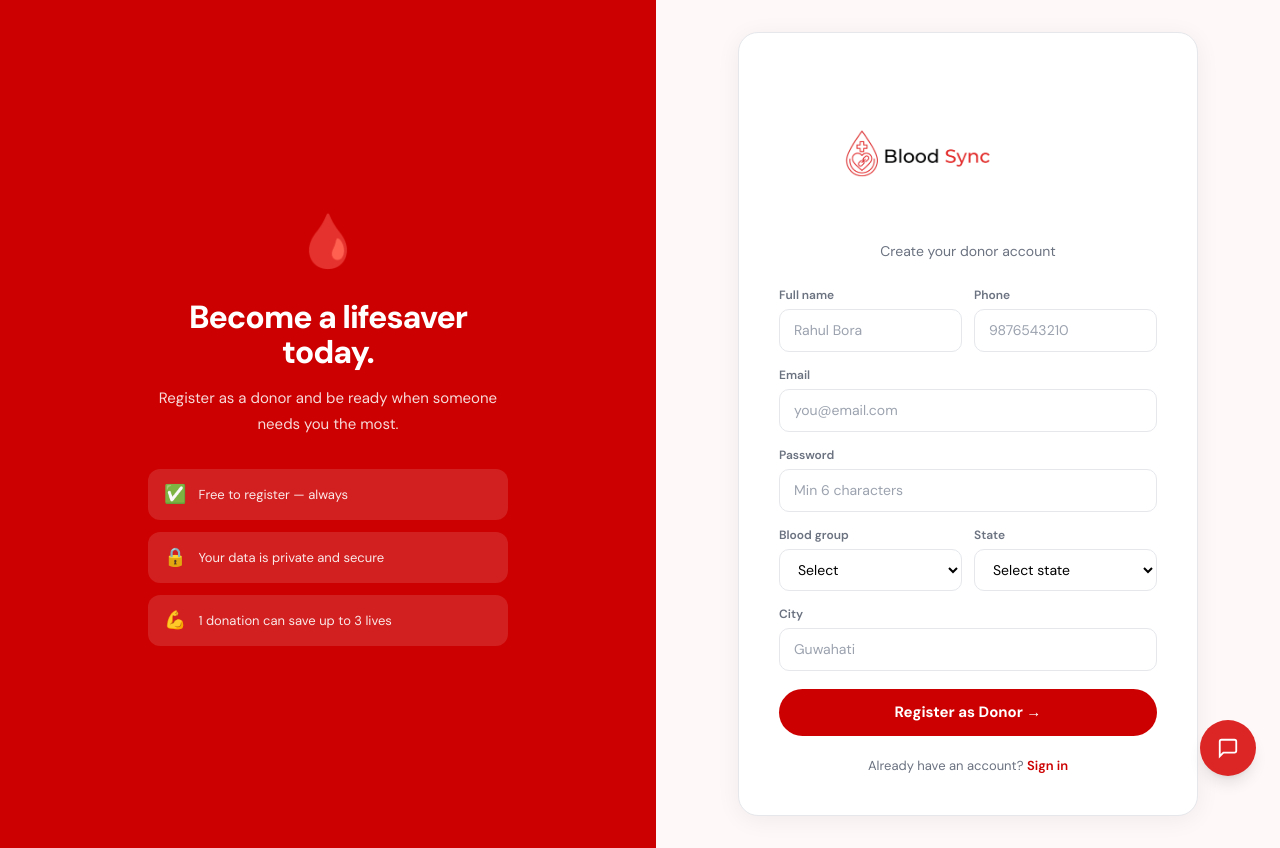
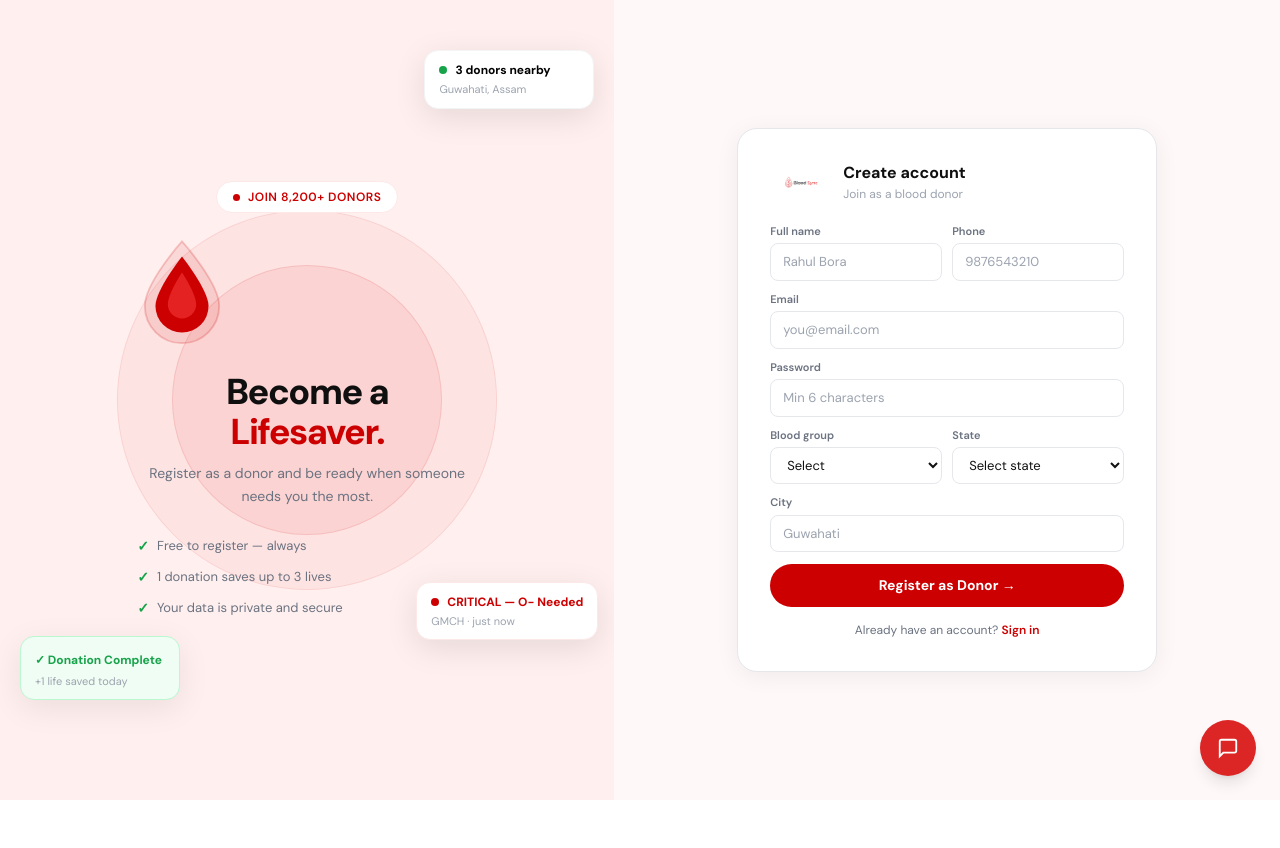
Before and after one commit to Arnab-Kashyap/BloodSync, a React (Vite) app in the folder client/: page /register in a window 1280 px wide. After the commit the page ends 800 px from the top, so only its background shows below. Built offline with nearby package versions, Linux system fonts and the light colour scheme.

Commit message:
auth pages redesign

```diff
--- a/client/src/pages/Login.jsx
+++ b/client/src/pages/Login.jsx
@@ -1,7 +1,6 @@
 import { useState } from 'react';
 import { Link, useNavigate } from 'react-router-dom';
 import { useAuth } from '../context/AuthContext';
-import Navbar from '../components/Navbar';
 
 export default function Login() {
   const navigate = useNavigate();
@@ -14,48 +13,119 @@ export default function Login() {
     e.preventDefault();
     setError('');
     const result = await login(email, password);
-    if (result.success) {
-      navigate('/dashboard');
-    } else {
-      setError(result.message);
-    }
+    if (result.success) navigate('/dashboard');
+    else setError(result.message);
+  };
+
+  const input = {
+    width: '100%', padding: '10px 14px',
+    border: '1.5px solid #E5E7EB', borderRadius: 8,
+    fontSize: 14, fontFamily: 'inherit', outline: 'none',
+    boxSizing: 'border-box', background: 'white', color: '#111',
+  };
+
+  const label = {
+    fontSize: 11, fontWeight: 600,
+    color: '#6B7280', display: 'block', marginBottom: 4,
   };
 
   return (
-    <div className="min-h-screen bg-gray-50 flex items-center justify-center p-8">
-      <div className="bg-white rounded-2xl border border-gray-200 p-8 w-full max-w-sm">
-        <div className="font-bold text-2xl mb-1">
-          <span className="text-red-600">Blood</span>Sync
+    <div style={{ height: '100vh', display: 'flex', fontFamily: "'DM Sans', sans-serif", overflow: 'hidden' }}>
+
+      <div style={{
+        width: '48%', background: '#FFF0EF',
+        display: 'flex', flexDirection: 'column',
+        alignItems: 'center', justifyContent: 'center',
+        padding: '3rem 2.5rem', flexShrink: 0,
+        position: 'relative', overflow: 'hidden',
+      }}>
+        <div style={{ position: 'absolute', top: '50%', left: '50%', transform: 'translate(-50%, -50%)', width: 380, height: 380, borderRadius: '50%', background: 'rgba(204,0,0,0.05)', border: '1px solid rgba(204,0,0,0.08)' }} />
+        <div style={{ position: 'absolute', top: '50%', left: '50%', transform: 'translate(-50%, -50%)', width: 270, height: 270, borderRadius: '50%', background: 'rgba(204,0,0,0.07)', border: '1px solid rgba(204,0,0,0.1)' }} />
+
+        <div style={{ position: 'relative', zIndex: 2, textAlign: 'center', maxWidth: 340 }}>
+          <div style={{ display: 'inline-flex', alignItems: 'center', gap: 8, background: 'white', border: '1px solid #FDE8E8', borderRadius: 50, padding: '6px 16px', marginBottom: 24 }}>
+            <div style={{ width: 7, height: 7, borderRadius: '50%', background: '#CC0000' }} />
+            <span style={{ fontSize: 12, fontWeight: 600, color: '#CC0000', letterSpacing: 0.5 }}>REAL-TIME BLOOD MATCHING</span>
           </div>
-        <p className="text-gray-500 text-sm mb-6">Sign in to your account</p>
+
+          <svg width="90" height="115" viewBox="0 0 100 130" style={{ marginBottom: 20 }}>
+            <path d="M50 5C50 5 8 52 8 78a42 42 0 0084 0C92 52 50 5 50 5z" fill="#CC0000" opacity="0.1"/>
+            <path d="M50 5C50 5 8 52 8 78a42 42 0 0084 0C92 52 50 5 50 5z" fill="none" stroke="#CC0000" strokeWidth="2" opacity="0.2"/>
+            <path d="M50 22C50 22 20 60 20 78a30 30 0 0060 0C80 60 50 22 50 22z" fill="#CC0000"/>
+            <path d="M50 40C50 40 34 64 34 76a16 16 0 0032 0C66 64 50 40 50 40z" fill="#FF4444" opacity="0.5"/>
+          </svg>
+
+          <h2 style={{ fontSize: 36, fontWeight: 900, letterSpacing: '-1.5px', color: '#0F0F0F', marginBottom: 10, lineHeight: 1.1 }}>
+            Save Lives.<br /><span style={{ color: '#CC0000' }}>Sign In Now.</span>
+          </h2>
+          <p style={{ fontSize: 14, color: '#6B7280', lineHeight: 1.65, marginBottom: 28 }}>
+            Access your donor profile and connect with people who need your help today.
+          </p>
+          <div style={{ display: 'flex', flexDirection: 'column', gap: 10, textAlign: 'left' }}>
+            {['Verified donors', 'Free forever', 'India-wide network'].map(t => (
+              <div key={t} style={{ display: 'flex', alignItems: 'center', gap: 8 }}>
+                <span style={{ color: '#16A34A', fontWeight: 800, fontSize: 14 }}>✓</span>
+                <span style={{ fontSize: 13, color: '#6B7280' }}>{t}</span>
+              </div>
+            ))}
+          </div>
+        </div>
+
+        <div style={{ position: 'absolute', top: 60, right: 24, zIndex: 3, background: 'white', borderRadius: 14, padding: '10px 14px', boxShadow: '0 8px 32px rgba(0,0,0,0.10)', border: '1px solid #F3F4F6', minWidth: 170 }}>
+          <div style={{ display: 'flex', alignItems: 'center', gap: 8 }}>
+            <div style={{ width: 8, height: 8, borderRadius: '50%', background: '#16A34A' }} />
+            <span style={{ fontSize: 12, fontWeight: 700 }}>Rahul S. — O+ available</span>
+          </div>
+          <div style={{ fontSize: 11, color: '#9CA3AF', marginTop: 2 }}>Guwahati, Assam</div>
+        </div>
+
+        <div style={{ position: 'absolute', bottom: 100, left: 24, zIndex: 3, background: '#F0FDF4', borderRadius: 14, padding: '10px 14px', boxShadow: '0 8px 32px rgba(0,0,0,0.08)', border: '1px solid #BBF7D0', minWidth: 160 }}>
+          <span style={{ fontSize: 12, fontWeight: 700, color: '#16A34A' }}>✓ Donation Complete</span>
+          <div style={{ fontSize: 11, color: '#9CA3AF', marginTop: 2 }}>+1 life saved today</div>
+        </div>
+
+        <div style={{ position: 'absolute', bottom: 160, right: 20, zIndex: 3, background: 'white', borderRadius: 14, padding: '10px 14px', boxShadow: '0 8px 32px rgba(0,0,0,0.10)', border: '1px solid #FDE8E8', minWidth: 160 }}>
+          <div style={{ display: 'flex', alignItems: 'center', gap: 8 }}>
+            <div style={{ width: 8, height: 8, borderRadius: '50%', background: '#CC0000' }} />
+            <span style={{ fontSize: 12, fontWeight: 700, color: '#CC0000' }}>CRITICAL — A− Needed</span>
+          </div>
+          <div style={{ fontSize: 11, color: '#9CA3AF', marginTop: 2 }}>GMCH · 2 min ago</div>
+        </div>
+      </div>
+
+      <div style={{ flex: 1, background: '#FFF8F8', display: 'flex', alignItems: 'center', justifyContent: 'center', padding: '2rem' }}>
+        <div style={{ background: 'white', borderRadius: 20, border: '1px solid #E5E7EB', padding: '2.5rem', width: '100%', maxWidth: 400, boxShadow: '0 4px 24px rgba(0,0,0,0.06)' }}>
+          <div style={{ display: 'flex', alignItems: 'center', gap: 10, marginBottom: 28 }}>
+            <img src="/logo.png" alt="BloodSync" style={{ height: 36 }} />
+            <div>
+              <div style={{ fontSize: 16, fontWeight: 700, color: '#0F0F0F' }}>Welcome back</div>
+              <div style={{ fontSize: 12, color: '#9CA3AF' }}>Sign in to your donor account</div>
+            </div>
+          </div>
 
           {error && (
-          <div className="bg-red-50 text-red-600 border border-red-200 rounded-lg px-4 py-3 text-sm mb-4">
-            {error}
-          </div>
+            <div style={{ background: '#FEF2F2', color: '#CC0000', border: '1px solid #FDE8E8', borderRadius: 8, padding: '8px 12px', fontSize: 12, marginBottom: 16 }}>{error}</div>
           )}
 
-        <form onSubmit={handleSubmit} className="space-y-4">
+          <form onSubmit={handleSubmit} style={{ display: 'flex', flexDirection: 'column', gap: 14 }}>
             <div>
-            <label className="text-xs font-medium text-gray-500 block mb-1">Email</label>
-            <input className="w-full border border-gray-200 rounded-lg px-3 py-2 text-sm outline-none focus:border-red-400"
-              type="email" placeholder="you@email.com" value={email} onChange={(e) => setEmail(e.target.value)} required />
+              <label style={label}>Email</label>
+              <input style={input} type="email" placeholder="you@email.com" value={email} onChange={(e) => setEmail(e.target.value)} required />
             </div>
             <div>
-            <label className="text-xs font-medium text-gray-500 block mb-1">Password</label>
-            <input className="w-full border border-gray-200 rounded-lg px-3 py-2 text-sm outline-none focus:border-red-400"
-              type="password" placeholder="Your password" value={password} onChange={(e) => setPassword(e.target.value)} required />
+              <label style={label}>Password</label>
+              <input style={input} type="password" placeholder="Your password" value={password} onChange={(e) => setPassword(e.target.value)} required />
             </div>
-          <button type="submit" disabled={loading}
-            className="w-full bg-red-600 hover:bg-red-500 text-white rounded-lg py-2.5 text-sm font-medium transition-colors">
-            {loading ? 'Signing in...' : 'Sign In'}
+            <button type="submit" disabled={loading} style={{ width: '100%', padding: '12px', background: '#CC0000', color: 'white', border: 'none', borderRadius: 50, fontSize: 15, fontWeight: 700, cursor: 'pointer', fontFamily: 'inherit', marginTop: 4 }}>
+              {loading ? 'Signing in...' : 'Sign In →'}
             </button>
           </form>
 
-        <p className="text-center text-sm text-gray-500 mt-4">
+          <p style={{ textAlign: 'center', fontSize: 13, color: '#6B7280', marginTop: 20 }}>
             New donor?{' '}
-          <Link to="/register" className="text-red-600 font-medium">Create an account</Link>
+            <Link to="/register" style={{ color: '#CC0000', fontWeight: 600, textDecoration: 'none' }}>Create an account</Link>
           </p>
+        </div>
       </div>
     </div>
   );
--- a/client/src/pages/Register.jsx
+++ b/client/src/pages/Register.jsx
@@ -3,7 +3,6 @@ import { Link, useNavigate } from 'react-router-dom';
 import { useAuth } from '../context/AuthContext';
 
 const BLOOD_GROUPS = ['A+', 'A-', 'B+', 'B-', 'AB+', 'AB-', 'O+', 'O-'];
-
 const STATES = [
   'Andhra Pradesh', 'Arunachal Pradesh', 'Assam', 'Bihar',
   'Chhattisgarh', 'Delhi', 'Goa', 'Gujarat', 'Haryana',
@@ -17,169 +16,156 @@ const STATES = [
 export default function Register() {
   const navigate = useNavigate();
   const { register, loading } = useAuth();
-  const [form, setForm] = useState({
-    name: '', email: '', password: '', phone: '',
-    bloodGroup: '', state: '', city: '',
-  });
+  const [form, setForm] = useState({ name: '', email: '', password: '', phone: '', bloodGroup: '', state: '', city: '' });
   const [error, setError] = useState('');
 
-  const handleChange = (e) => {
-    setForm({ ...form, [e.target.name]: e.target.value });
-  };
+  const handleChange = (e) => setForm({ ...form, [e.target.name]: e.target.value });
 
   const handleSubmit = async (e) => {
     e.preventDefault();
     setError('');
     const result = await register(form);
-    if (result.success) {
-      navigate('/dashboard');
-    } else {
-      setError(result.message);
-    }
+    if (result.success) navigate('/dashboard');
+    else setError(result.message);
   };
 
-  const inputStyle = {
-    width: '100%', padding: '10px 14px',
-    border: '1.5px solid #E5E7EB', borderRadius: 10,
-    fontSize: 14, fontFamily: 'inherit', outline: 'none',
-    boxSizing: 'border-box', background: 'white',
+  const input = {
+    width: '100%', padding: '8px 12px',
+    border: '1.5px solid #E5E7EB', borderRadius: 8,
+    fontSize: 13, fontFamily: 'inherit', outline: 'none',
+    boxSizing: 'border-box', background: 'white', color: '#111',
   };
 
-  const labelStyle = {
-    fontSize: 12, fontWeight: 600,
-    color: '#6B7280', display: 'block', marginBottom: 5,
+  const label = {
+    fontSize: 11, fontWeight: 600,
+    color: '#6B7280', display: 'block', marginBottom: 4,
   };
 
   return (
-    <div style={{
-      minHeight: '100vh', background: '#FFF8F8',
-      display: 'flex', fontFamily: "'DM Sans', sans-serif",
-    }}>
+    <div style={{ height: '100vh', display: 'flex', fontFamily: "'DM Sans', sans-serif", overflow: 'hidden' }}>
 
       <div style={{
-        flex: 1, background: '#CC0000',
+        width: '48%', background: '#FFF0EF',
         display: 'flex', flexDirection: 'column',
         alignItems: 'center', justifyContent: 'center',
-        padding: '3rem', color: 'white',
+        padding: '3rem 2.5rem', flexShrink: 0,
+        position: 'relative', overflow: 'hidden',
       }}>
-        <div style={{ maxWidth: 360, textAlign: 'center' }}>
-          <div style={{ fontSize: 52, marginBottom: 20 }}>🩸</div>
-          <h2 style={{ fontSize: 32, fontWeight: 900, letterSpacing: '-1px', marginBottom: 16, lineHeight: 1.1 }}>
-            Become a lifesaver today.
+        <div style={{ position: 'absolute', top: '50%', left: '50%', transform: 'translate(-50%, -50%)', width: 380, height: 380, borderRadius: '50%', background: 'rgba(204,0,0,0.05)', border: '1px solid rgba(204,0,0,0.08)' }} />
+        <div style={{ position: 'absolute', top: '50%', left: '50%', transform: 'translate(-50%, -50%)', width: 270, height: 270, borderRadius: '50%', background: 'rgba(204,0,0,0.07)', border: '1px solid rgba(204,0,0,0.1)' }} />
+
+        <div style={{ position: 'relative', zIndex: 2, textAlign: 'center', maxWidth: 340 }}>
+          <div style={{ display: 'inline-flex', alignItems: 'center', gap: 8, background: 'white', border: '1px solid #FDE8E8', borderRadius: 50, padding: '6px 16px', marginBottom: 24 }}>
+            <div style={{ width: 7, height: 7, borderRadius: '50%', background: '#CC0000' }} />
+            <span style={{ fontSize: 12, fontWeight: 600, color: '#CC0000', letterSpacing: 0.5 }}>JOIN 8,200+ DONORS</span>
+          </div>
+
+          <svg width="90" height="115" viewBox="0 0 100 130" style={{ marginBottom: 20 }}>
+            <path d="M50 5C50 5 8 52 8 78a42 42 0 0084 0C92 52 50 5 50 5z" fill="#CC0000" opacity="0.1"/>
+            <path d="M50 5C50 5 8 52 8 78a42 42 0 0084 0C92 52 50 5 50 5z" fill="none" stroke="#CC0000" strokeWidth="2" opacity="0.2"/>
+            <path d="M50 22C50 22 20 60 20 78a30 30 0 0060 0C80 60 50 22 50 22z" fill="#CC0000"/>
+            <path d="M50 40C50 40 34 64 34 76a16 16 0 0032 0C66 64 50 40 50 40z" fill="#FF4444" opacity="0.5"/>
+          </svg>
+
+          <h2 style={{ fontSize: 36, fontWeight: 900, letterSpacing: '-1.5px', color: '#0F0F0F', marginBottom: 10, lineHeight: 1.1 }}>
+            Become a<br /><span style={{ color: '#CC0000' }}>Lifesaver.</span>
           </h2>
-          <p style={{ fontSize: 15, opacity: 0.85, lineHeight: 1.7, marginBottom: 32 }}>
+          <p style={{ fontSize: 14, color: '#6B7280', lineHeight: 1.65, marginBottom: 28 }}>
             Register as a donor and be ready when someone needs you the most.
           </p>
-          <div style={{ display: 'flex', flexDirection: 'column', gap: 12 }}>
-            {[
-              { icon: '✅', text: 'Free to register — always' },
-              { icon: '🔒', text: 'Your data is private and secure' },
-              { icon: '💪', text: '1 donation can save up to 3 lives' },
-            ].map(f => (
-              <div key={f.text} style={{
-                display: 'flex', alignItems: 'center', gap: 12,
-                background: 'rgba(255,255,255,0.12)',
-                borderRadius: 12, padding: '12px 16px', textAlign: 'left',
-              }}>
-                <span style={{ fontSize: 18 }}>{f.icon}</span>
-                <span style={{ fontSize: 13, opacity: 0.9 }}>{f.text}</span>
+          <div style={{ display: 'flex', flexDirection: 'column', gap: 10, textAlign: 'left' }}>
+            {['Free to register — always', '1 donation saves up to 3 lives', 'Your data is private and secure'].map(t => (
+              <div key={t} style={{ display: 'flex', alignItems: 'center', gap: 8 }}>
+                <span style={{ color: '#16A34A', fontWeight: 800, fontSize: 14 }}>✓</span>
+                <span style={{ fontSize: 13, color: '#6B7280' }}>{t}</span>
               </div>
             ))}
           </div>
         </div>
+
+        <div style={{ position: 'absolute', top: 50, right: 20, zIndex: 3, background: 'white', borderRadius: 14, padding: '10px 14px', boxShadow: '0 8px 32px rgba(0,0,0,0.10)', border: '1px solid #F3F4F6', minWidth: 170 }}>
+          <div style={{ display: 'flex', alignItems: 'center', gap: 8 }}>
+            <div style={{ width: 8, height: 8, borderRadius: '50%', background: '#16A34A' }} />
+            <span style={{ fontSize: 12, fontWeight: 700 }}>3 donors nearby</span>
+          </div>
+          <div style={{ fontSize: 11, color: '#9CA3AF', marginTop: 2 }}>Guwahati, Assam</div>
+        </div>
+
+        <div style={{ position: 'absolute', bottom: 100, left: 20, zIndex: 3, background: '#F0FDF4', borderRadius: 14, padding: '10px 14px', boxShadow: '0 8px 32px rgba(0,0,0,0.08)', border: '1px solid #BBF7D0', minWidth: 160 }}>
+          <span style={{ fontSize: 12, fontWeight: 700, color: '#16A34A' }}>✓ Donation Complete</span>
+          <div style={{ fontSize: 11, color: '#9CA3AF', marginTop: 2 }}>+1 life saved today</div>
+        </div>
+
+        <div style={{ position: 'absolute', bottom: 160, right: 16, zIndex: 3, background: 'white', borderRadius: 14, padding: '10px 14px', boxShadow: '0 8px 32px rgba(0,0,0,0.10)', border: '1px solid #FDE8E8', minWidth: 160 }}>
+          <div style={{ display: 'flex', alignItems: 'center', gap: 8 }}>
+            <div style={{ width: 8, height: 8, borderRadius: '50%', background: '#CC0000' }} />
+            <span style={{ fontSize: 12, fontWeight: 700, color: '#CC0000' }}>CRITICAL — O− Needed</span>
+          </div>
+          <div style={{ fontSize: 11, color: '#9CA3AF', marginTop: 2 }}>GMCH · just now</div>
+        </div>
       </div>
 
-      <div style={{
-        flex: 1, display: 'flex',
-        alignItems: 'center', justifyContent: 'center', padding: '2rem',
-        overflowY: 'auto',
-      }}>
-        <div style={{
-          background: 'white', borderRadius: 20,
-          border: '1px solid #E5E7EB', padding: '2.5rem',
-          width: '100%', maxWidth: 460,
-          boxShadow: '0 4px 24px rgba(0,0,0,0.06)',
-        }}>
-          <div style={{ textAlign: 'center', marginBottom: 24 }}>
-            <img src="/logo.png" alt="BloodSync" style={{ height: 160, marginBottom: 8 }} />
-            <p style={{ fontSize: 14, color: '#6B7280' }}>Create your donor account</p>
+      <div style={{ flex: 1, background: '#FFF8F8', display: 'flex', alignItems: 'center', justifyContent: 'center', padding: '2rem', overflow: 'hidden' }}>
+        <div style={{ background: 'white', borderRadius: 20, border: '1px solid #E5E7EB', padding: '2rem', width: '100%', maxWidth: 420, boxShadow: '0 4px 24px rgba(0,0,0,0.06)' }}>
+          <div style={{ display: 'flex', alignItems: 'center', gap: 10, marginBottom: 20 }}>
+            <img src="/logo.png" alt="BloodSync" style={{ height: 36 }} />
+            <div>
+              <div style={{ fontSize: 16, fontWeight: 700, color: '#0F0F0F' }}>Create account</div>
+              <div style={{ fontSize: 12, color: '#9CA3AF' }}>Join as a blood donor</div>
+            </div>
           </div>
 
           {error && (
-            <div style={{
-              background: '#FEF2F2', color: '#CC0000',
-              border: '1px solid #FDE8E8', borderRadius: 10,
-              padding: '10px 14px', fontSize: 13, marginBottom: 16,
-            }}>{error}</div>
+            <div style={{ background: '#FEF2F2', color: '#CC0000', border: '1px solid #FDE8E8', borderRadius: 8, padding: '8px 12px', fontSize: 12, marginBottom: 12 }}>{error}</div>
           )}
 
-          <form onSubmit={handleSubmit} style={{ display: 'flex', flexDirection: 'column', gap: 14 }}>
-            <div style={{ display: 'grid', gridTemplateColumns: '1fr 1fr', gap: 12 }}>
+          <form onSubmit={handleSubmit} style={{ display: 'flex', flexDirection: 'column', gap: 10 }}>
+            <div style={{ display: 'grid', gridTemplateColumns: '1fr 1fr', gap: 10 }}>
               <div>
-                <label style={labelStyle}>Full name</label>
-                <input style={inputStyle} name="name" placeholder="Rahul Bora"
-                  value={form.name} onChange={handleChange} required />
+                <label style={label}>Full name</label>
+                <input style={input} name="name" placeholder="Rahul Bora" value={form.name} onChange={handleChange} required />
               </div>
               <div>
-                <label style={labelStyle}>Phone</label>
-                <input style={inputStyle} name="phone" placeholder="9876543210"
-                  value={form.phone} onChange={handleChange} required />
+                <label style={label}>Phone</label>
+                <input style={input} name="phone" placeholder="9876543210" value={form.phone} onChange={handleChange} required />
               </div>
             </div>
-
             <div>
-              <label style={labelStyle}>Email</label>
-              <input style={inputStyle} name="email" type="email" placeholder="you@email.com"
-                value={form.email} onChange={handleChange} required />
+              <label style={label}>Email</label>
+              <input style={input} name="email" type="email" placeholder="you@email.com" value={form.email} onChange={handleChange} required />
             </div>
-
             <div>
-              <label style={labelStyle}>Password</label>
-              <input style={inputStyle} name="password" type="password" placeholder="Min 6 characters"
-                value={form.password} onChange={handleChange} required minLength={6} />
+              <label style={label}>Password</label>
+              <input style={input} name="password" type="password" placeholder="Min 6 characters" value={form.password} onChange={handleChange} required minLength={6} />
             </div>
-
-            <div style={{ display: 'grid', gridTemplateColumns: '1fr 1fr', gap: 12 }}>
+            <div style={{ display: 'grid', gridTemplateColumns: '1fr 1fr', gap: 10 }}>
               <div>
-                <label style={labelStyle}>Blood group</label>
-                <select style={inputStyle} name="bloodGroup" value={form.bloodGroup}
-                  onChange={handleChange} required>
+                <label style={label}>Blood group</label>
+                <select style={input} name="bloodGroup" value={form.bloodGroup} onChange={handleChange} required>
                   <option value="">Select</option>
                   {BLOOD_GROUPS.map(bg => <option key={bg}>{bg}</option>)}
                 </select>
               </div>
               <div>
-                <label style={labelStyle}>State</label>
-                <select style={inputStyle} name="state" value={form.state}
-                  onChange={handleChange} required>
+                <label style={label}>State</label>
+                <select style={input} name="state" value={form.state} onChange={handleChange} required>
                   <option value="">Select state</option>
                   {STATES.map(s => <option key={s}>{s}</option>)}
                 </select>
               </div>
             </div>
-
             <div>
-              <label style={labelStyle}>City</label>
-              <input style={inputStyle} name="city" placeholder="Guwahati"
-                value={form.city} onChange={handleChange} required />
+              <label style={label}>City</label>
+              <input style={input} name="city" placeholder="Guwahati" value={form.city} onChange={handleChange} required />
             </div>
-
-            <button type="submit" disabled={loading} style={{
-              width: '100%', padding: '12px',
-              background: '#CC0000', color: 'white',
-              border: 'none', borderRadius: 50,
-              fontSize: 15, fontWeight: 700,
-              cursor: 'pointer', fontFamily: 'inherit', marginTop: 4,
-            }}>
+            <button type="submit" disabled={loading} style={{ width: '100%', padding: '11px', background: '#CC0000', color: 'white', border: 'none', borderRadius: 50, fontSize: 14, fontWeight: 700, cursor: 'pointer', fontFamily: 'inherit', marginTop: 2 }}>
               {loading ? 'Creating account...' : 'Register as Donor →'}
             </button>
           </form>
 
-          <p style={{ textAlign: 'center', fontSize: 13, color: '#6B7280', marginTop: 20 }}>
+          <p style={{ textAlign: 'center', fontSize: 12, color: '#6B7280', marginTop: 14 }}>
             Already have an account?{' '}
-            <Link to="/login" style={{ color: '#CC0000', fontWeight: 600, textDecoration: 'none' }}>
-              Sign in
-            </Link>
+            <Link to="/login" style={{ color: '#CC0000', fontWeight: 600, textDecoration: 'none' }}>Sign in</Link>
           </p>
         </div>
       </div>
```
Lines whose indentation alone changed are shown as unchanged.
